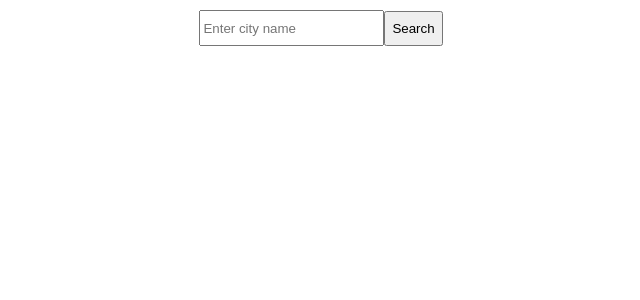
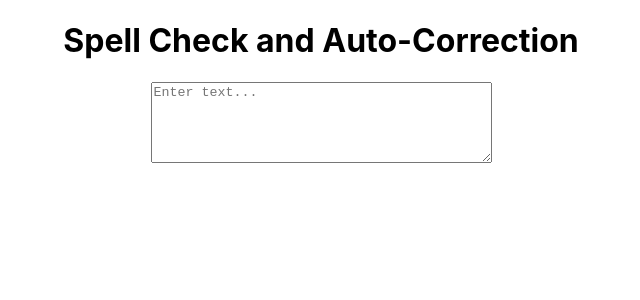
Before and after one commit to Kakashi9910/countriesFlag, a React (Create React App) app: page / in a window 1280 px wide. Shown: the top 300 px of the page, without its empty margins (319-959 px from the left). Built offline with nearby package versions, Linux system fonts and the light colour scheme.

Commit message:
spell check

```diff
--- a/src/App.js
+++ b/src/App.js
@@ -1,12 +1,12 @@
 import React from 'react';
-import WeatherComponent from './components/WeatherComponent';
+import SpellCheckApp from './components/SpellCheckApp';
 import './App.css';
 
 function App() {
 
   return (
     <div className="App">
-      <WeatherComponent/>
+      <SpellCheckApp/>
     </div>
   );
 }
--- /dev/null
+++ b/src/components/SpellCheckApp.jsx
@@ -0,0 +1,54 @@
+import React, { useState } from "react";
+
+// Define a custom dictionary of words and their corrections
+const customDictionary = {
+  teh: "the",
+  wrok: "work",
+  fot: "for",
+  exampl: "example",
+};
+
+const SpellCheckApp = () => {
+  const [inputText, setInputText] = useState("");
+  const [suggestedText, setSuggestedText] = useState("");
+
+  const handleInputChange = (e) => {
+    const text = e.target.value;
+    setInputText(text);
+
+    // Implement a basic spelling check and correction
+    const words = text.split(" ");
+    const correctedWords = words.map((word) => {
+      const correctedWord = customDictionary[word.toLowerCase()];
+      return correctedWord || word;
+    });
+
+    const correctedText = correctedWords.join(" ");
+
+    // Set the suggested text (first corrected word)
+    const firstCorrection = correctedWords.find(
+      (word, index) => word !== words[index]
+    );
+    setSuggestedText(firstCorrection || "");
+  };
+
+  return (
+    <div>
+      <h1>Spell Check and Auto-Correction</h1>
+      <textarea
+        value={inputText}
+        onChange={handleInputChange}
+        placeholder="Enter text..."
+        rows={5}
+        cols={40}
+      />
+      {suggestedText && (
+        <p>
+          Did you mean: <strong>{suggestedText}</strong>?
+        </p>
+      )}
+    </div>
+  );
+};
+
+export default SpellCheckApp;
--- a/src/components/WeatherComponent.jsx
+++ /dev/null
@@ -1,58 +0,0 @@
-import axios from "axios";
-import React, { useEffect, useState } from "react";
-
-
-const WeatherComponent = () => {
-   const [city,setCity] = useState('');
-   const [loaded,setLoaded] = useState('')
-   const [cityWeather,setCityWeather] = useState({})
-   const apiKey = '1b50a5d7f93d41eb8eb13432241408'
-
-   const handleSearch=async()=>{
-      try {
-      setLoaded('Loading data...')
-      const url=`https://api.weatherapi.com/v1/current.json?key=${apiKey}&q=${city}`
-      const response = await axios.get(url)
-      setCityWeather(response.data)
-      setLoaded('')
-      } catch (error) {
-         setCityWeather({})
-         window.alert('Failed to fetch weather data')
-      }
-   }
-   return (
-      <>
-         <input
-            type="text"
-            value={city}
-            onChange={e => setCity(e.target.value)}
-            placeholder="Enter city name"
-            style={{ height: '30px', marginTop: '10px' }}
-         />
-         <button style={{ height: '35px', marginTop: '10px' }} onClick={handleSearch}>Search</button>
-          <p>{loaded}</p>
-         {Object.keys(cityWeather).length!==0 &&
-            <div className="weather-cards" style={{ display: 'flex', justifyContent: 'space-around', marginTop: '40px' }}>
-               <div className="weather-card" style={{ width: '150px', height: '150px', border: '1px solid black' }}>
-                  <h3>Temperature</h3>
-                  <p>{cityWeather.current.temp_c}&#8451;</p>
-               </div>
-               <div className="weather-card" style={{ width: '150px', height: '150px', border: '1px solid black' }}>
-                  <h3>Humidity</h3>
-                  <p>{cityWeather.current.humidity}%</p>
-               </div>
-               <div className="weather-card" style={{ width: '150px', height: '150px', border: '1px solid black' }}>
-                  <h3>Condition</h3>
-                  <p>{cityWeather.current.condition.text}</p>
-               </div>
-               <div className="weather-card" style={{ width: '150px', height: '150px', border: '1px solid black' }}>
-                  <h3>Wind Speed</h3>
-                  <p>{cityWeather.current.wind_kph} kph</p>
-               </div>
-            </div>
-         }
-      </>
-   )
-}
-
-export default WeatherComponent
```
